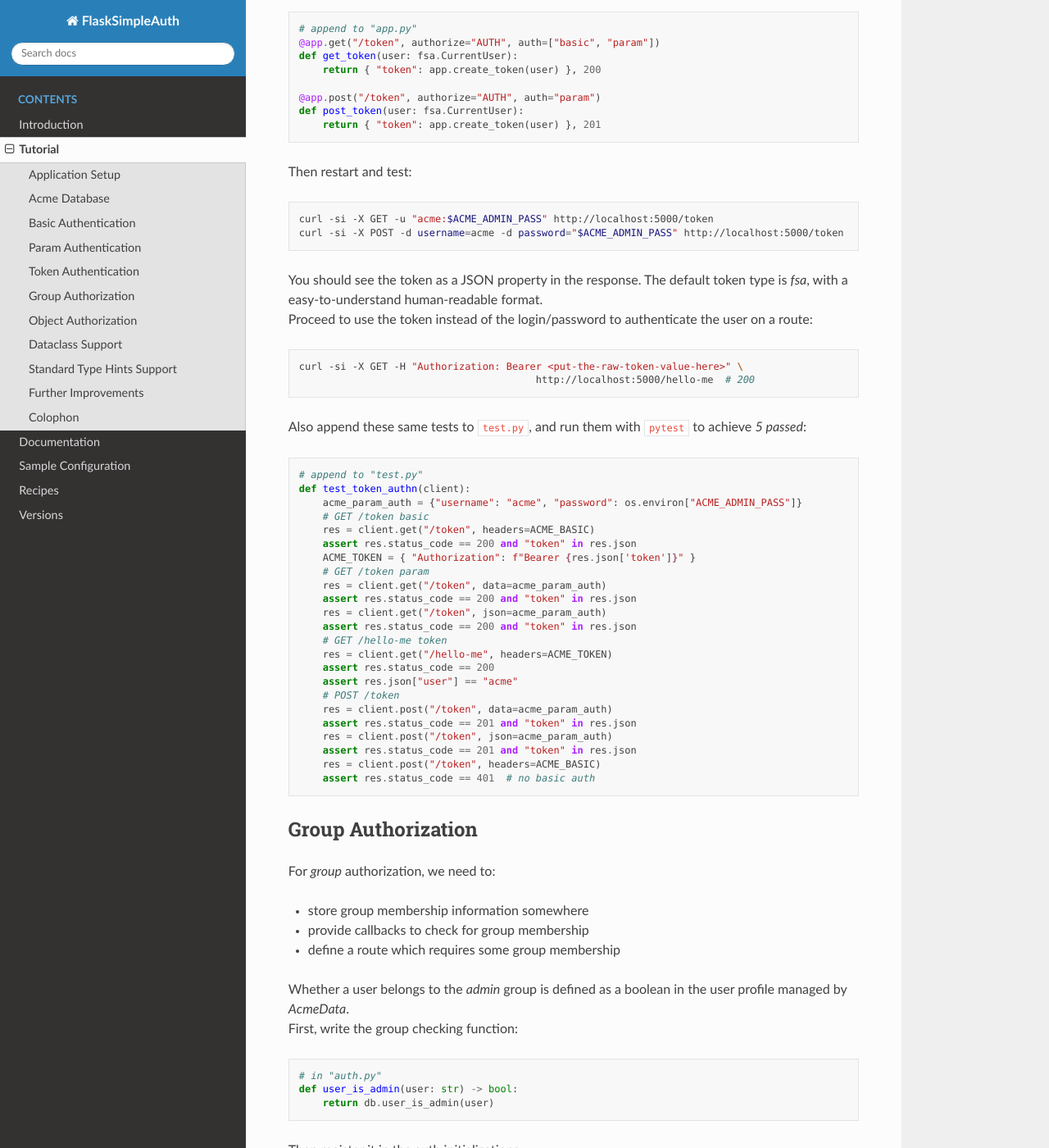
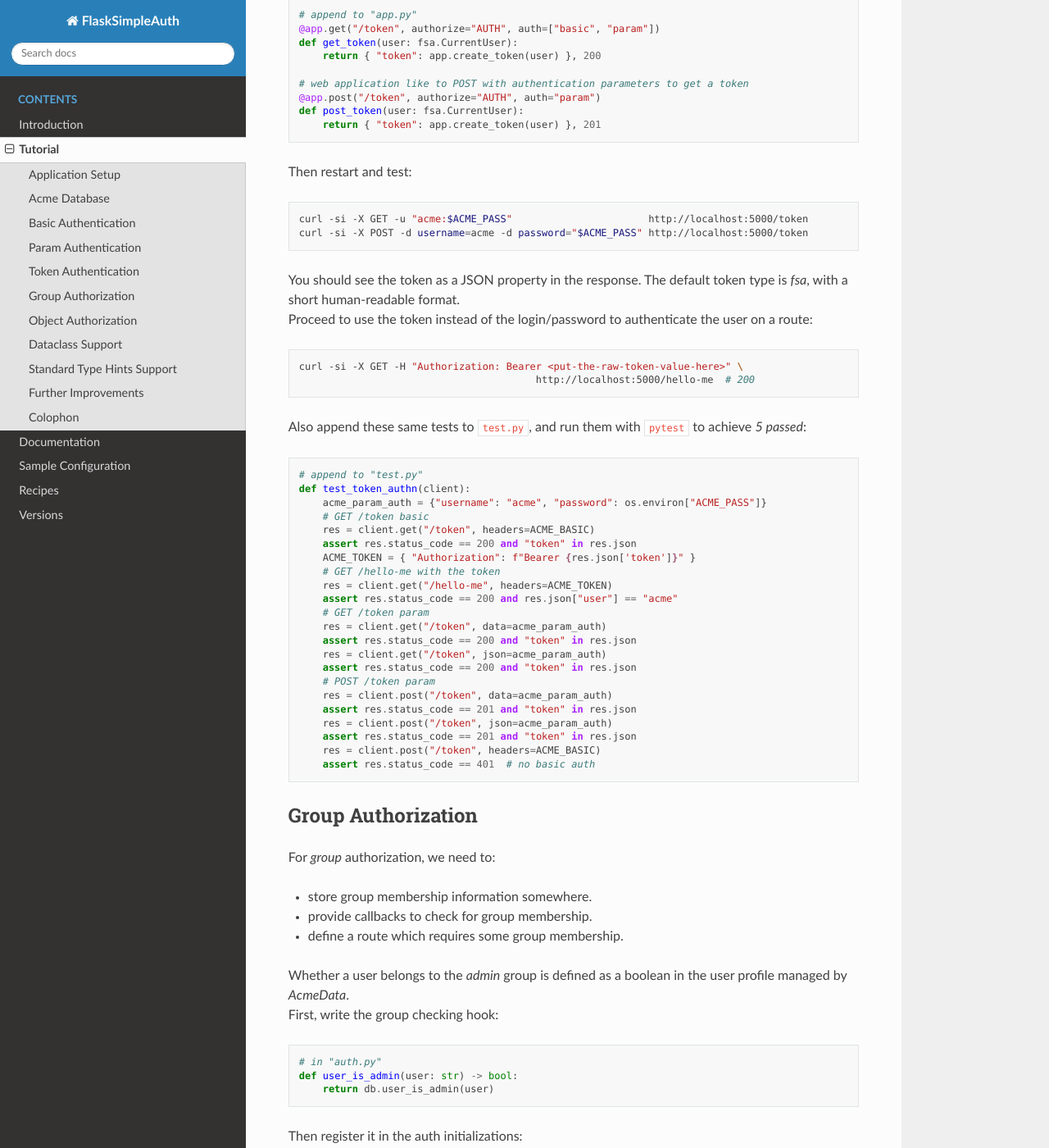
Before and after one commit to zx80/flask-simple-auth, a Sphinx documentation site: the page built from docs/TUTORIAL.md, in a window 1280 px wide and 1400 px high, scrolled down 8225 px. Shown: the whole window at 82% size. Built offline with Sphinx 7.4.7 and the Read the Docs theme 2.0.0, drawn with Linux system fonts in a browser that asks for light colours; pages that are not in the unit, such as notebooks, are missing from menus; some of the changed text lies outside the part shown.

Commit message:
proofread tutorial

````diff
--- a/docs/TUTORIAL.md
+++ b/docs/TUTORIAL.md
@@ -249,15 +249,15 @@ import os
 import FlaskSimpleAuth as fsa
 import acme
 
-# this is a proxy object to the actual database
+# this is a proxy object to the actual database created when calling init_app
 db = fsa.Reference()
 
 # application database initialization
 def init_app(app: fsa.Flask):
     # initialize proxy object
     db.set(acme.AcmeData())
-    # add an "admin" user
-    db.add_user("acme", app.hash_password(os.environ["ACME_ADMIN_PASS"]), "acme@acme.org", True)
+    # add user acme as an admin
+    db.add_user("acme", app.hash_password(os.environ["ACME_PASS"]), "acme@acme.org", True)
 ```
 
 Create an `auth.py` file for the authentication and authorization callbacks:
@@ -285,7 +285,7 @@ def init_app(app: fsa.Flask):
     # TODO MORE REGISTRATIONS
 ```
 
-Edit the `app.py` file to initialize database and auth:
+Edit the `app.py` file to import and initialize database and auth:
 
 ```python
 # insert in "app.py" initialization
@@ -326,20 +326,20 @@ Set the admin password in the environment, in each terminal:
 
 ```shell
 # hint for 64+ bit random password: head -c 9 /dev/random | base64
-export ACME_ADMIN_PASS="<a-good-admin-password>"
+export ACME_PASS="<a-good-admin-password>"
 ```
 
 Restart and test the application:
 
 ```shell
-curl -si -X GET                            http://localhost:5000/hello-me  # 401
-curl -si -X GET -u 'meca:Mec0!'            http://localhost:5000/hello-me  # 401
-curl -si -X GET -u "acme:$ACME_ADMIN_PASS" http://localhost:5000/hello-me  # 200
-curl -si -X POST -u "acme:$ACME_ADMIN_PASS" \
-    -d stuff=pinte -d price=6.5            http://localhost:5000/stuff     # 201
-curl -si -X POST -u "acme:$ACME_ADMIN_PASS" \
-    -d stuff=pinte -d price=6.5            http://localhost:5000/stuff     # 409
-curl -si -X GET -u "acme:$ACME_ADMIN_PASS" http://localhost:5000/stuff     # 200
+curl -si -X GET                          http://localhost:5000/hello-me  # 401
+curl -si -X GET -u 'meca:Mec0!'          http://localhost:5000/hello-me  # 401
+curl -si -X GET -u "acme:$ACME_PASS"     http://localhost:5000/hello-me  # 200
+curl -si -X POST -u "acme:$ACME_PASS" \
+    -d stuff=pinte -d price=6.5          http://localhost:5000/stuff     # 201
+curl -si -X POST -u "acme:$ACME_PASS" \
+    -d stuff=pinte -d price=6.5          http://localhost:5000/stuff     # 409
+curl -si -X GET -u "acme:$ACME_PASS"     http://localhost:5000/stuff     # 200
 ```
 
 Also append these same tests to `test.py`, and run them with `pytest` to
@@ -351,11 +351,12 @@ import os
 import base64
 
 # NOTE basic auth should be managed by the test client…
+# see https://pypi.org/project/FlaskTester/ for instance
 def basic_auth(login: str, passwd: str) -> dict[str, str]:
     encoded = base64.b64encode(f"{login}:{passwd}".encode("UTF8"))
     return { "Authorization": f"Basic {encoded.decode('ascii')}" }
 
-ACME_BASIC = basic_auth("acme", os.environ["ACME_ADMIN_PASS"])
+ACME_BASIC = basic_auth("acme", os.environ["ACME_PASS"])
 
 MECA_PASS = "Mec0!"
 MECA_BASIC = basic_auth("meca", MECA_PASS)
@@ -373,8 +374,7 @@ def test_basic_authn(client):
     res = client.post("/stuff", headers=ACME_BASIC, json={"stuff": "pinte", "price": 6.5})
     assert res.status_code == 409
     res = client.get("/stuff", headers=ACME_BASIC)
-    assert res.status_code == 200
-    assert res.json[0][0] == "pinte"
+    assert res.status_code == 200 and res.json[0][0] == "pinte"
     # FIXME should cleanup data
 ```
 
@@ -383,7 +383,7 @@ def test_basic_authn(client):
 Another common way to authenticate a user is to provide the credentials as
 request *parameters*.
 This is usually done once to get some *token* (bearer, cookie…) which will be
-used to access other routes.
+used to access other routes, as discussed in the next section.
 Initialization requirements are the same as for *basic* authentication, as
 retrieving the user password is also needed.
 To enable parameter authentication as well as *basic* authentication, simply
@@ -406,7 +406,7 @@ FSA_PARAM_PASS = "password"  # parameter for the password (default is PASS)
 Test from a terminal:
 
 ```shell
-curl -si -X GET -d username=acme -d password="$ACME_ADMIN_PASS" http://localhost:5000/hello-me  # 200
+curl -si -X GET -d username=acme -d password="$ACME_PASS" http://localhost:5000/hello-me  # 200
 ```
 
 Also append these same tests to `test.py`, and run them with `pytest` to
@@ -415,15 +415,14 @@ achieve _4 passed_:
 ```python
 # append to "test.py"
 def test_param_authn(client):
-    # HTTP parameters
-    acme_auth_params = {"username": "acme", "password": os.environ["ACME_ADMIN_PASS"]}
+    # authentication parameters
+    acme_auth_params = {"username": "acme", "password": os.environ["ACME_PASS"]}
+    # passed as HTTP parameters
     res = client.get("/hello-me", data=acme_auth_param)
-    assert res.status_code == 200
-    assert res.json["user"] == "acme"
-    # also with JSON parameters
+    assert res.status_code == 200 and res.json["user"] == "acme"
+    # or as JSON parameters
     res = client.get("/hello-me", json=acme_auth_param)
-    assert res.status_code == 200
-    assert res.json["user"] == "acme"
+    assert res.status_code == 200 and res.json["user"] == "acme"
 ```
 
 Authentication is often managed with tokens instead of passwords.
@@ -466,6 +465,7 @@ user authenticated by a password scheme:
 def get_token(user: fsa.CurrentUser):
     return { "token": app.create_token(user) }, 200
 
+# web application like to POST with authentication parameters to get a token
 @app.post("/token", authorize="AUTH", auth="param")
 def post_token(user: fsa.CurrentUser):
     return { "token": app.create_token(user) }, 201
@@ -474,13 +474,12 @@ def post_token(user: fsa.CurrentUser):
 Then restart and test:
 
 ```shell
-curl -si -X GET -u "acme:$ACME_ADMIN_PASS" http://localhost:5000/token
-curl -si -X POST -d username=acme -d password="$ACME_ADMIN_PASS" http://localhost:5000/token
+curl -si -X GET -u "acme:$ACME_PASS"                       http://localhost:5000/token
+curl -si -X POST -d username=acme -d password="$ACME_PASS" http://localhost:5000/token
 ```
 
 You should see the token as a JSON property in the response.
-The default token type is *fsa*, with a easy-to-understand human-readable
-format.
+The default token type is *fsa*, with a short human-readable format.
 Proceed to use the token instead of the login/password to authenticate the user
 on a route:
 
@@ -495,21 +494,20 @@ achieve _5 passed_:
 ```python
 # append to "test.py"
 def test_token_authn(client):
-    acme_param_auth = {"username": "acme", "password": os.environ["ACME_ADMIN_PASS"]}
+    acme_param_auth = {"username": "acme", "password": os.environ["ACME_PASS"]}
     # GET /token basic
     res = client.get("/token", headers=ACME_BASIC)
     assert res.status_code == 200 and "token" in res.json
     ACME_TOKEN = { "Authorization": f"Bearer {res.json['token']}" }
+    # GET /hello-me with the token
+    res = client.get("/hello-me", headers=ACME_TOKEN)
+    assert res.status_code == 200 and res.json["user"] == "acme"
     # GET /token param
     res = client.get("/token", data=acme_param_auth)
     assert res.status_code == 200 and "token" in res.json
     res = client.get("/token", json=acme_param_auth)
     assert res.status_code == 200 and "token" in res.json
-    # GET /hello-me token
-    res = client.get("/hello-me", headers=ACME_TOKEN)
-    assert res.status_code == 200
-    assert res.json["user"] == "acme"
-    # POST /token
+    # POST /token param
     res = client.post("/token", data=acme_param_auth)
     assert res.status_code == 201 and "token" in res.json
     res = client.post("/token", json=acme_param_auth)
@@ -522,13 +520,13 @@ def test_token_authn(client):
 
 For *group* authorization, we need to:
 
-- store group membership information somewhere
-- provide callbacks to check for group membership
-- define a route which requires some group membership
+- store group membership information somewhere.
+- provide callbacks to check for group membership.
+- define a route which requires some group membership.
 
 Whether a user belongs to the *admin* group is defined as a boolean
 in the user profile managed by *AcmeData*.
-First, write the group checking function:
+First, write the group checking hook:
 
 ```python
 # in "auth.py"
@@ -558,18 +556,18 @@ def post_user(login: str, password: str, email: str):
 Then restart and test:
 
 ```shell
-curl -si -X POST -u "acme:$ACME_ADMIN_PASS" \
-                                      http://localhost:5000/user  # 400 (missing parameters)
-curl -si -X POST -u "acme:$ACME_ADMIN_PASS" \
+curl -si -X POST -u "acme:$ACME_PASS" \
+                                      http://localhost:5000/user      # 400 (missing parameters)
+curl -si -X POST -u "acme:$ACME_PASS" \
   -d login="acme" -d email="acme@acme.org" -d password='P0ss!' \
-                                      http://localhost:5000/user  # 409 (user exists)
-curl -si -X POST -u "acme:$ACME_ADMIN_PASS" \
+                                      http://localhost:5000/user      # 409 (user exists)
+curl -si -X POST -u "acme:$ACME_PASS" \
   -d login="123" -d email="123@acme.org" -d password='P1ss!' \
-                                      http://localhost:5000/user  # 400 (bad login parameter)
-curl -si -X POST -u "acme:$ACME_ADMIN_PASS" \
+                                      http://localhost:5000/user      # 400 (bad login parameter)
+curl -si -X POST -u "acme:$ACME_PASS" \
   -d login="meca" -d email="meca@acme.org" -d password='Mec0!' \
-                                      http://localhost:5000/user  # 201
-curl -si -X GET -u 'meca:Mec0!' http://localhost:5000/hello-me    # 200
+                                      http://localhost:5000/user      # 201
+curl -si -X GET -u 'meca:Mec0!'       http://localhost:5000/hello-me  # 200
 ```
 
 Also append these same tests to `test.py`, and run them with `pytest` to
@@ -587,8 +585,7 @@ def test_group_authz(client):
     res = client.post("/user", headers=ACME_BASIC, json={"login": "meca", "email": "meca@acme.org", "password": MECA_PASS})
     assert res.status_code == 201
     res = client.get("/hello-me", headers=MECA_BASIC)
-    assert res.status_code == 200
-    assert res.json["user"] == "meca"
+    assert res.status_code == 200 and res.json["user"] == "meca"
     # FIXME should cleanup data
 ```
 
@@ -596,7 +593,7 @@ def test_group_authz(client):
 
 Object permissions link a user to some *objects* to allow operations.
 We want to allow object _owners_ to change the price of _their_ stuff.
-First, create the permission verification function:
+First, create the permission verification hook for stuff accesses:
 
 ```python
 # insert in "auth.py"
@@ -631,12 +628,12 @@ def patch_stuff_sid(sid: str, price: float):
 Then restart and test:
 
 ```shell
-curl -si -X POST -u "acme:$ACME_ADMIN_PASS" \
+curl -si -X POST -u "acme:$ACME_PASS" \
   -d login="mace" -d email="mace@acme.org" -d password='Mac1!' \
                                       http://localhost:5000/user        # 201
 curl -si -X POST -u 'mace:Mac1!' \
     -d stuff=bear -d price=2.0        http://localhost:5000/stuff       # 201
-curl -si -X PATCH -u "acme:$ACME_ADMIN_PASS" \
+curl -si -X PATCH -u "acme:$ACME_PASS" \
                   -d price=3.0        http://localhost:5000/stuff/bear  # 403
 curl -si -X PATCH -u 'mace:Mac1!' \
                   -d price=3.0        http://localhost:5000/stuff/bear  # 200
@@ -706,9 +703,9 @@ This route can be tested directly:
 curl -si -X GET -d who='{"name":"Hobbes","born":"2020-07-29"}' http://localhost:5000/days
 # json parameter
 curl -si -X GET -H "Content-Type: application/json" \
-    -d '{"who":{"name":"Calvin","born":"1970-03-20"}}' http://localhost:5000/days
+    -d '{"who":{"name":"Calvin","born":"1970-03-20"}}'         http://localhost:5000/days
 # with an invalid date
-curl -si -X GET -d who='{"name":"Calvin","born":"unknown"}' http://localhost:5000/days
+curl -si -X GET -d who='{"name":"Calvin","born":"unknown"}'    http://localhost:5000/days
 ```
 
 Then automatically, run with `pytest` to achieve _8 passed_:
@@ -758,9 +755,9 @@ This can be tested directly:
 curl -si -X GET -d li=1 -d li=10 -d li=11 http://localhost:5000/primes
 # json parameters
 curl -si -X GET -H "Content-Type: application/json" \
-  -d '{"li":[1,10,11,20,21,23]}' http://localhost:5000/primes
+  -d '{"li":[1,10,11,20,21,23]}'          http://localhost:5000/primes
 # bad parameters should get a 400
-curl -si -X GET -d li=prime -d li=time http://localhost:5000/primes
+curl -si -X GET -d li=prime -d li=time    http://localhost:5000/primes
 ```
 
 Then automatically, run with `pytest` to achieve _9 passed_:
@@ -769,11 +766,9 @@ Then automatically, run with `pytest` to achieve _9 passed_:
 # append to "test.py"
 def test_primes(client):
     res = client.get("/primes?li=7&li=8")
-    assert res.status_code == 200
-    assert res.json == [7]
+    assert res.status_code == 200 and res.json == [7]
     res = client.get("/primes", json={"li": [1, 2, 3, 4, 5, 6, 7, 8, 9]})
-    assert res.status_code == 200
-    assert res.json == [2, 3, 5, 7]
+    assert res.status_code == 200 and res.json == [2, 3, 5, 7]
     res = client.get("/primes", json={"li": ["odd", "even"]})
     assert res.status_code == 400
 ```
@@ -803,10 +798,10 @@ After restarting the application, weak passwords are rejected, and error
 messages as shown as JSON objects:
 
 ```shell
-curl -si -X POST -u "acme:$ACME_ADMIN_PASS" \
+curl -si -X POST -u "acme:$ACME_PASS" \
   -d login="came" -d email="came@acme.org" -d password="C@me" \
                                          http://localhost:5000/user  # 400 (pass length)
-curl -si -X POST -u "acme:$ACME_ADMIN_PASS" \
+curl -si -X POST -u "acme:$ACME_PASS" \
   -d login="came" -d email="came@acme.org" -d password="Cameleon" \
                                          http://localhost:5000/user  # 400 (pass regex)
 ```
````
Also changed, not shown: other parts of docs/TUTORIAL.md (+7 -6 lines).
